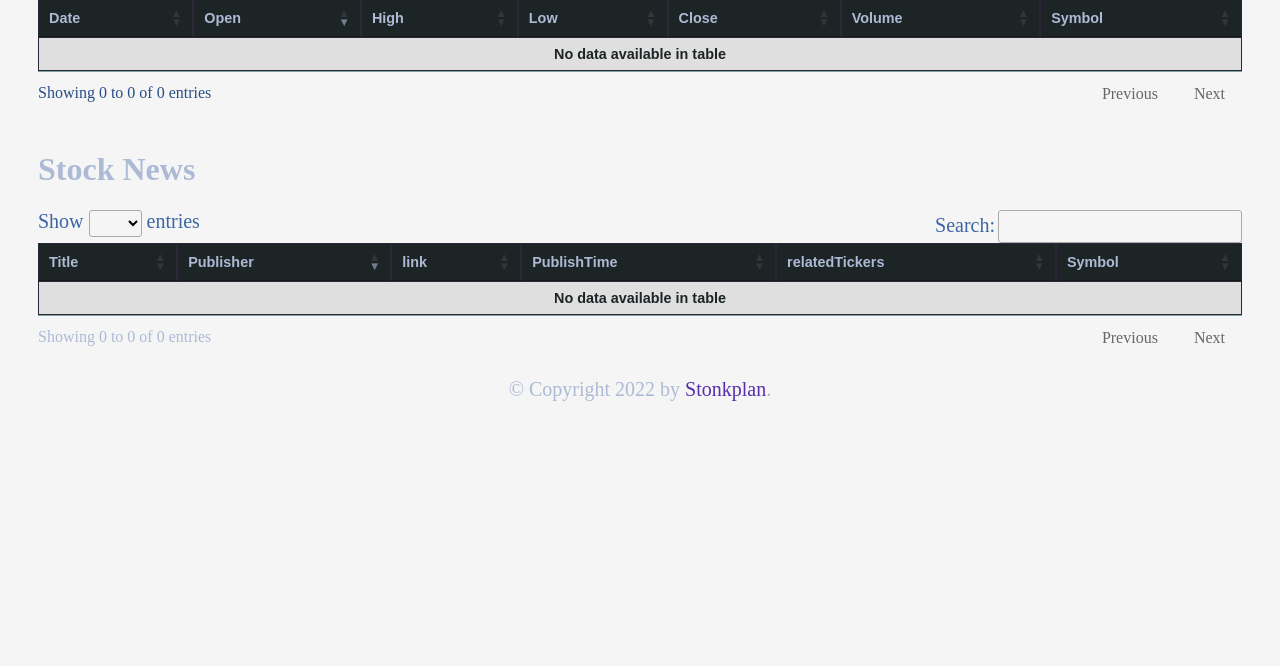
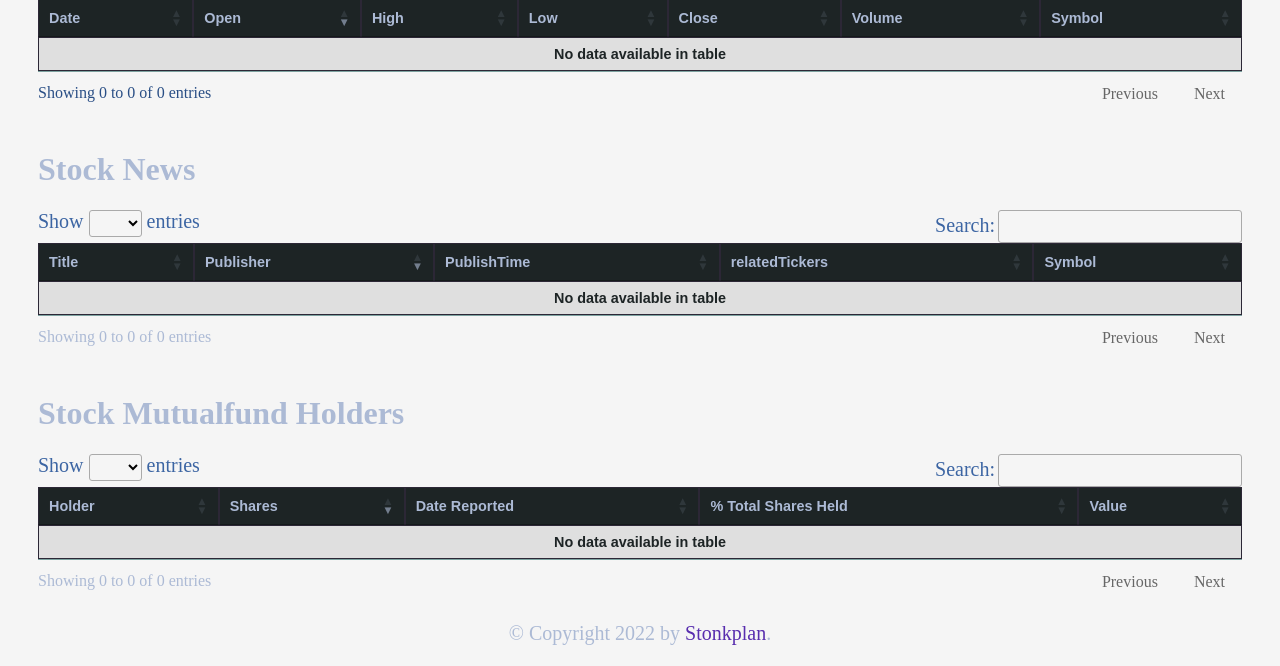
Before and after one commit to Imsach/flaskstockly, a Flask app: page /stock_data in a window 1280 px wide. Shown: the part 290-956 px from the top of the page. Before the commit the page ends 691 px from the top, so only its background shows below. Run offline with Flask 2, Linux system fonts and the light colour scheme; data that the repository does not hold is empty; parts of the project's set-up code (start-up, migrations or seed data) failed here and were passed over; some libraries are stand-ins or nearby versions.

Commit message:
added news data and mutualfund holders data

```diff
--- a/main.py
+++ b/main.py
@@ -258,6 +258,7 @@ if not os.path.exists("stock_data.db"):
     # Create the tables
     conn.execute("CREATE TABLE stock_data (Date TEXT, Open REAL, High REAL, Low REAL, Close REAL, Adj Close REAL, Volume INTEGER, symbol TEXT, Dividends REAL, Stock Splits REAL, Capital Gains REAL)")
     conn.execute("CREATE TABLE news_data (symbol TEXT, title TEXT, publisher TEXT, link TEXT, providerPublishTime TIMESTAMP, relatedTickers TEXT)")
+    conn.execute("CREATE TABLE mutualfund_data (Holder TEXT, Shares REAL, Date Reported TIMESTAMP, '% Out' REAL, Value REAL)")
 
     conn.commit()
 
@@ -271,6 +272,10 @@ else:
     cursorNews = conn.execute("SELECT count(*) FROM sqlite_master WHERE type='table' AND name='news_data'")
     if cursorNews.fetchone():
         conn.execute("DELETE FROM news_data")
+        conn.commit()
+    mutualfundNews = conn.execute("SELECT count(*) FROM sqlite_master WHERE type='table' AND name='mutualfund_data'")
+    if mutualfundNews.fetchone():
+        conn.execute("DELETE FROM mutualfund_data")
         conn.commit()
 
 conn = sqlite3.connect('stock_data.db')
@@ -287,6 +292,7 @@ def stock_data():
     symbol = request.args.get('symbol')
     query = "SELECT * FROM stock_data"
     queryNews = "SELECT * FROM news_data"
+    queryMutualfund = "SELECT * FROM mutualfund_data"
 
     if symbol:
         query += f" WHERE symbol='{symbol}'"
@@ -316,18 +322,32 @@ def stock_data():
         news_df['symbol'] = stock.ticker
         news_df.to_sql('news_data', conn, if_exists='replace', index=False)
         queryNews += f" WHERE symbol='{symbol}'"
+        queryMutualfund += f" WHERE symbol='{symbol}'"
+        mutualfund = stock.get_mutualfund_holders()
+        mutualfund_df = pd.DataFrame(mutualfund)
+        mutualfund_df['symbol'] = stock.ticker
+        mutualfund_df["Date Reported"] = mutualfund_df["Date Reported"].apply(lambda x: x.strftime('%Y-%m-%d'))
+        mutualfund_df["% Out"] = mutualfund_df["% Out"].apply(lambda x: 100 * float(x))
+        mutualfund_df["% Out"] = mutualfund_df["% Out"].apply(lambda x: "{:,.3f} %".format(x))
+
+        mutualfund_df.to_sql('mutualfund_data', conn, if_exists='replace', index=False)
+
+
+
 
 
     chart_exists = os.path.exists('static/volume_price.html')
     cursor = conn.execute(query)
     cursorNews = conn.execute(queryNews)
+    cursorMutualfund = conn.execute(queryMutualfund)
 
     data = cursor.fetchall()
     newsData = cursorNews.fetchall()
+    mutualfundData = cursorMutualfund.fetchall()
 
     conn.close()
 
-    return render_template("index3.html", data=data, newsData=newsData, symbol=symbol, chart_exists=chart_exists)
+    return render_template("index3.html", data=data, newsData=newsData, mutualfundData = mutualfundData, symbol=symbol, chart_exists=chart_exists)
 
 
 '''
--- a/templates/index3.html
+++ b/templates/index3.html
@@ -51,7 +51,6 @@
           <tr>
             <th>Title</th>
             <th>Publisher</th>
-            <th>link</th>
             <th>PublishTime</th>
             <th>relatedTickers</th>
             <th>Symbol</th>
@@ -62,10 +61,34 @@
           <tr>
             <td><a href="{{ row[2] }}" target="_blank">{{ row[0]}}</a></td>
             <td>{{ row[1] }}</td>
-            <td><a href="{{ row[2] }}" target="_blank">{{ row[2]}}</a></td>
             <td>{{ row[3] }}</td>
             <td>{{ row[4] }}</td>
             <td>{{ row[5] }}</td>
+          </tr>
+          {% endfor %}
+        </tbody>
+      </table>
+      <br>
+      <h1>Stock Mutualfund Holders</h1>
+
+      <table>
+        <thead>
+          <tr>
+            <th>Holder</th>
+            <th>Shares</th>
+            <th>Date Reported</th>
+            <th>% Total Shares Held</th>
+            <th>Value</th>
+          </tr>
+        </thead>
+        <tbody>
+          {% for row in mutualfundData %}
+          <tr>
+            <td>{{ row[0] }}</td>
+            <td>{{ row[1] }}</td>
+            <td>{{ row[2] }}</td>
+            <td>{{ row[3] }}</td>
+            <td>{{ row[4] }}</td>
           </tr>
           {% endfor %}
         </tbody>
@@ -88,7 +111,7 @@
 <link rel="stylesheet" type="text/css" href="https://cdn.datatables.net/1.10.16/css/jquery.dataTables.css">
 <script type="text/javascript" src="https://cdn.datatables.net/1.10.16/js/jquery.dataTables.js"></script>
 <script type="text/javascript">$(document).ready(function(){$('table').DataTable({
-    "pageLength": 15,
+    "pageLength": 5,
     order: [[1, 'desc']]
 });});</script>
   <script>
```
